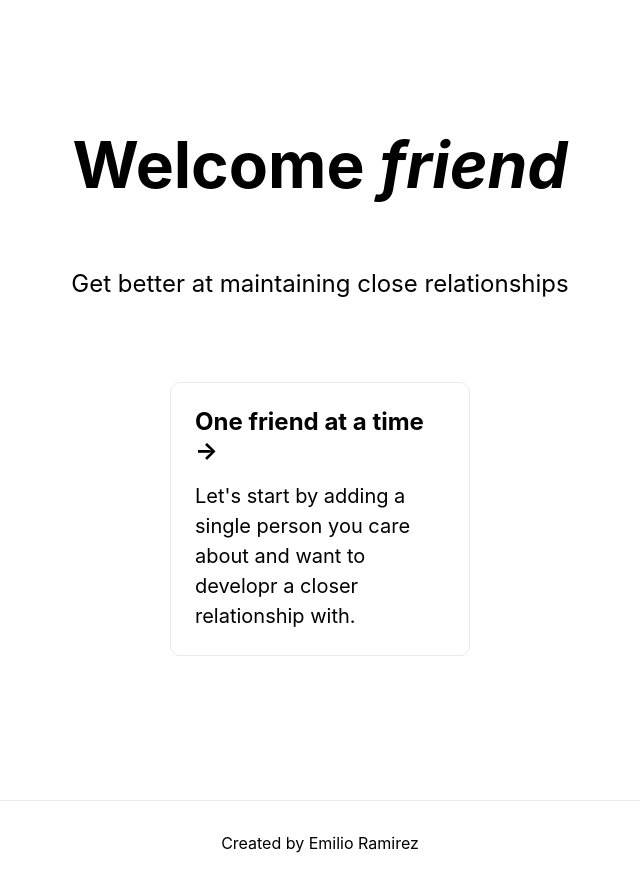
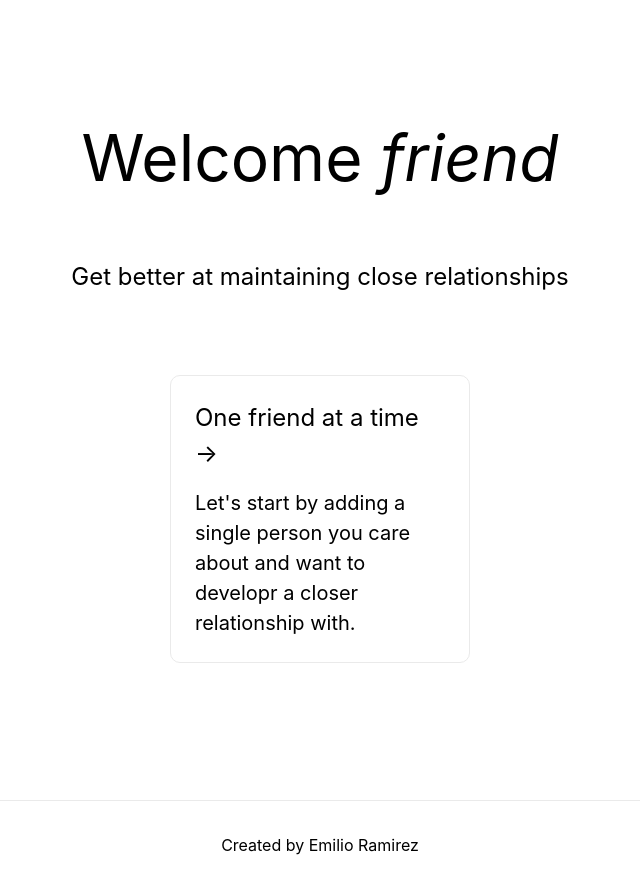
Before and after one commit to emilioramirezeguia/friends, a Next.js app: page / in a window 1280 px wide. Shown: the whole page, without its empty margins (320-960 px from the left). Built offline with nearby package versions, Linux system fonts and the light colour scheme.

Commit message:
Install Tailwind CSS

```diff
--- a/package.json
+++ b/package.json
@@ -15,8 +15,11 @@
   "devDependencies": {
     "@types/node": "17.0.11",
     "@types/react": "17.0.38",
+    "autoprefixer": "^10.4.2",
     "eslint": "8.7.0",
     "eslint-config-next": "^0.2.4",
+    "postcss": "^8.4.5",
+    "tailwindcss": "^3.0.17",
     "typescript": "4.5.5"
   }
 }
--- /dev/null
+++ b/postcss.config.js
@@ -0,0 +1,6 @@
+module.exports = {
+  plugins: {
+    tailwindcss: {},
+    autoprefixer: {},
+  },
+}
--- a/styles/globals.css
+++ b/styles/globals.css
@@ -1,3 +1,7 @@
+@tailwind base;
+@tailwind components;
+@tailwind utilities;
+
 html,
 body {
   padding: 0;
--- /dev/null
+++ b/tailwind.config.js
@@ -0,0 +1,10 @@
+module.exports = {
+  content: [
+    "./pages/**/*.{js,ts,jsx,tsx}",
+    "./components/**/*.{js,ts,jsx,tsx}",
+  ],
+  theme: {
+    extend: {},
+  },
+  plugins: [],
+};
```
Also changed, not shown: 1 other file (tests, documents, lock files or other folders).
